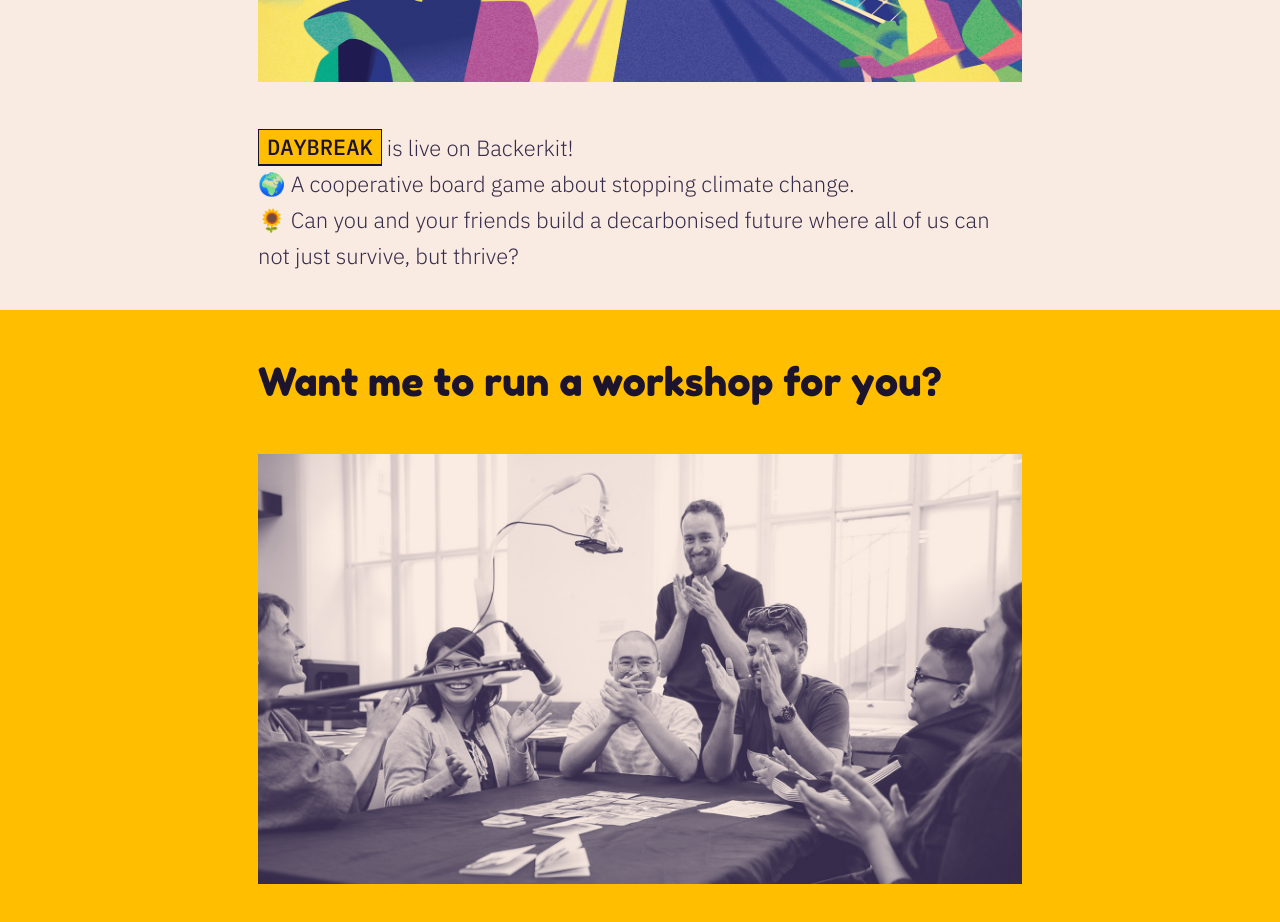
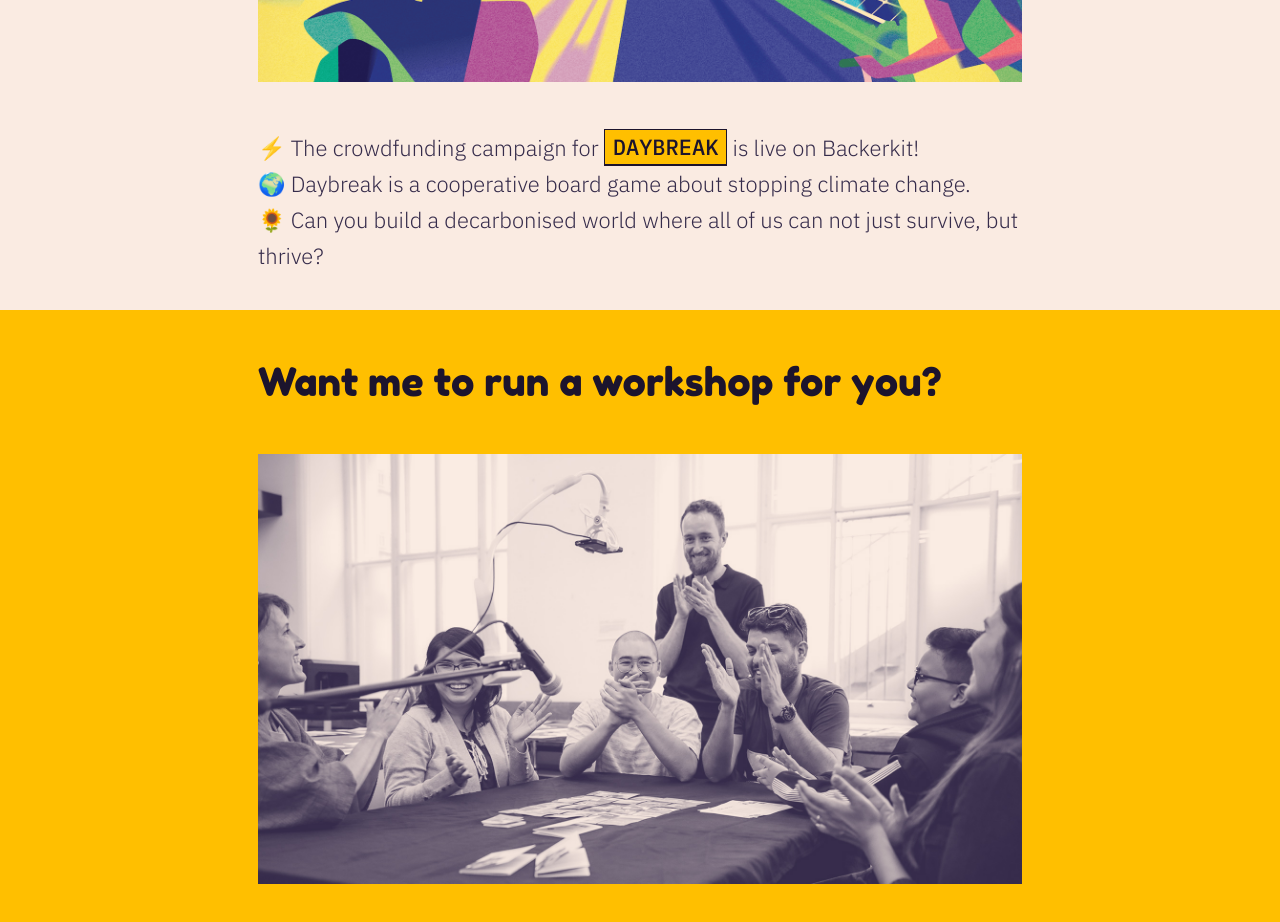
Before and after one commit to matteomenapace/ma.tteo.me, a website: page index.html in a window 1280 px wide. Shown: the part 780-1702 px from the top of the page. Drawn offline with nearby package versions, Linux system fonts and the light colour scheme.

Commit message:
Daybreak Day tweaks

```diff
--- a/index.html
+++ b/index.html
@@ -49,9 +49,10 @@
       <figure>
         <a class="uppercase" href="https://www.backerkit.com/c/alex-hague/daybreak?ref=ma.tteo.me" target="_blank"><img src="assets/home/daybreak-title-card.png" alt="Daybreak cover art by Mads Berg"></a>
       </figure>
-      <p><a class="uppercase" href="https://www.backerkit.com/c/alex-hague/daybreak?ref=ma.tteo.me" target="_blank">Daybreak</a> is live on Backerkit!
-        <br>🌍 A cooperative board game about stopping climate change.
-        <br>🌻 Can you and your friends build a decarbonised future where all of us can not just survive, but thrive?</p>
+      <p>⚡️ The crowdfunding campaign for <a class="uppercase" href="https://www.backerkit.com/c/alex-hague/daybreak?ref=ma.tteo.me" target="_blank">Daybreak</a> is live on Backerkit!
+      <br>🌍 Daybreak is a cooperative board game about stopping climate change.
+      <br>🌻 Can you build a decarbonised world where all of us can not just survive, but thrive?
+      </p>
     </section>
 
     <section class="boxed orange">
```
